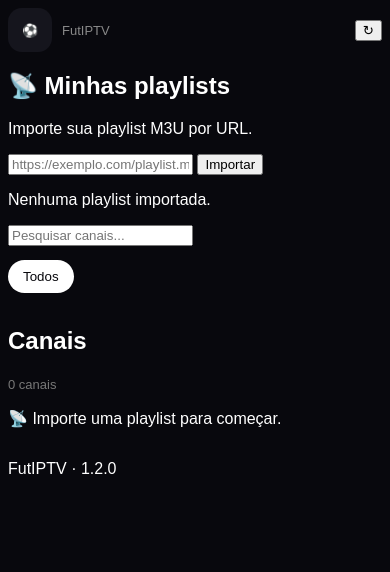
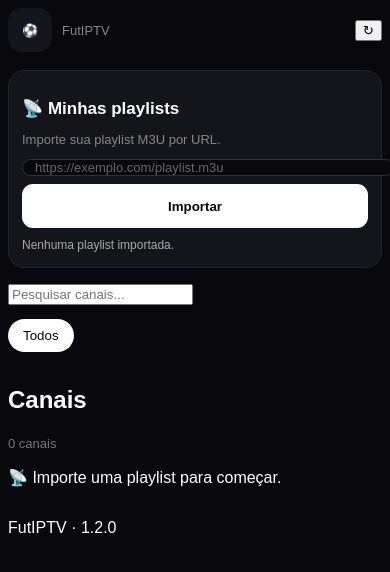
Before and after one commit to kelbzdevelopers-dotcom/FutIPTV-, a website: page public/index.html in a window 390 px wide. Drawn offline with nearby package versions, Linux system fonts and the light colour scheme.

Commit message:
Atualizar o style.css

```diff
--- a/public/style.css
+++ b/public/style.css
@@ -622,3 +622,167 @@
 }
 
 }
+/* =====================================================
+FUTIPTV 1.2.0 — IMPORTAÇÃO DE PLAYLISTS
+===================================================== */
+
+.playlist-import {
+background: #14141b;
+border: 1px solid #24242e;
+border-radius: 16px;
+padding: 16px;
+margin-bottom: 16px;
+}
+
+.playlist-import h2 {
+font-size: 17px;
+margin-bottom: 6px;
+}
+
+.playlist-import > p {
+color: #888;
+font-size: 13px;
+margin-bottom: 12px;
+}
+
+.import-controls {
+display: flex;
+gap: 8px;
+}
+
+.import-controls input {
+flex: 1;
+min-width: 0;
+height: 44px;
+padding: 0 12px;
+border-radius: 11px;
+border: 1px solid #30303b;
+outline: none;
+background: #08080d;
+color: white;
+font-size: 13px;
+}
+
+.import-controls input:focus {
+border-color: #777;
+}
+
+.import-controls input::placeholder {
+color: #666;
+}
+
+#importPlaylistBtn {
+min-width: 95px;
+padding: 0 15px;
+border: 0;
+border-radius: 11px;
+background: white;
+color: #08080d;
+font-weight: bold;
+cursor: pointer;
+}
+
+#importPlaylistBtn:active {
+transform: scale(.97);
+}
+
+#importPlaylistBtn:disabled {
+opacity: .5;
+cursor: wait;
+}
+
+#importStatus {
+min-height: 16px;
+margin-top: 10px;
+margin-bottom: 0;
+font-size: 12px;
+color: #aaa;
+overflow-wrap: anywhere;
+}
+
+/* =====================================================
+CATEGORIAS
+===================================================== */
+
+.categories {
+scrollbar-width: none;
+-webkit-overflow-scrolling: touch;
+}
+
+.category {
+transition:
+background .15s ease,
+color .15s ease;
+}
+
+.category:active {
+transform: scale(.96);
+}
+
+/* =====================================================
+CANAIS
+===================================================== */
+
+.channels-grid {
+align-items: start;
+}
+
+.channel {
+user-select: none;
+-webkit-tap-highlight-color: transparent;
+}
+
+.channel-logo img {
+max-width: 100%;
+max-height: 100%;
+}
+
+/* =====================================================
+PLAYER
+===================================================== */
+
+.player-container {
+aspect-ratio: 16 / 9;
+}
+
+.player-container video {
+min-height: 0;
+height: 100%;
+object-fit: contain;
+}
+
+/* =====================================================
+ACESSIBILIDADE
+===================================================== */
+
+button:focus-visible,
+input:focus-visible {
+outline: 2px solid white;
+outline-offset: 3px;
+}
+
+/* =====================================================
+CELULAR
+===================================================== */
+
+@media (max-width: 600px) {
+
+.playlist-import {
+    padding: 13px;
+}
+
+.import-controls {
+    flex-direction: column;
+}
+
+.import-controls input,
+#importPlaylistBtn {
+    width: 100%;
+    height: 44px;
+}
+
+.player-container {
+    aspect-ratio: 16 / 9;
+}
+
+}
```
